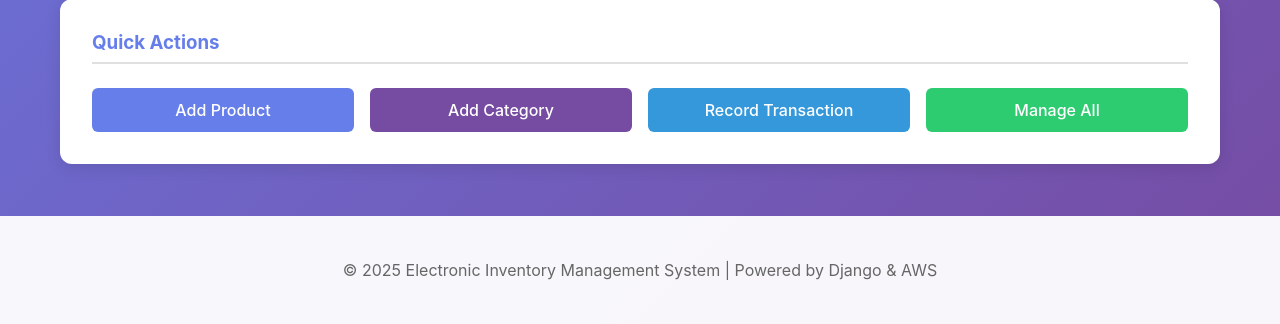
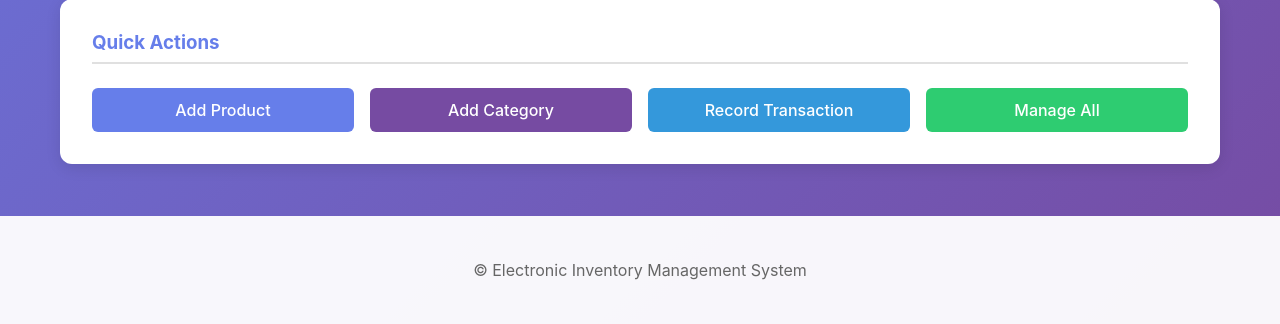
Before and after one commit to gmaniram1509/Electronic_inventory, a Django app: page / in a window 1280 px wide. Shown: the part 899-1223 px from the top of the page. Run offline with Django 4.2, Linux system fonts and the light colour scheme; the visitor is signed in with stand-in values (Sample User, id 1); data that the repository does not hold is empty.

Commit message:
checking the CICD

```diff
--- a/inventory_project/inventory/templates/inventory/base.html
+++ b/inventory_project/inventory/templates/inventory/base.html
@@ -41,7 +41,7 @@
 
     <footer class="footer">
         <div class="container">
-            <p>&copy; 2025 Electronic Inventory Management System | Powered by Django & AWS</p>
+            <p>&copy; Electronic Inventory Management System </p>
         </div>
     </footer>
 </body>
```
